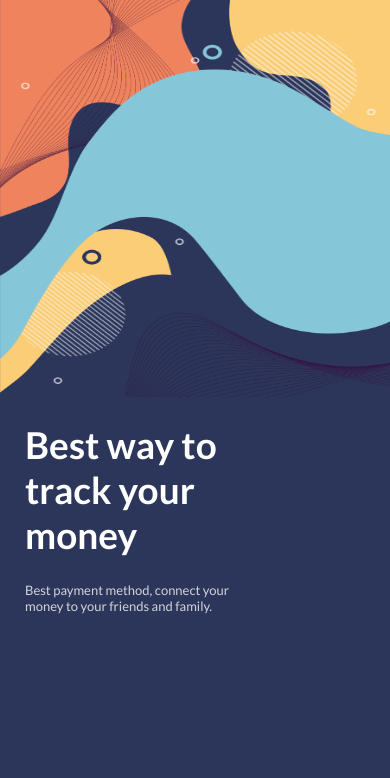
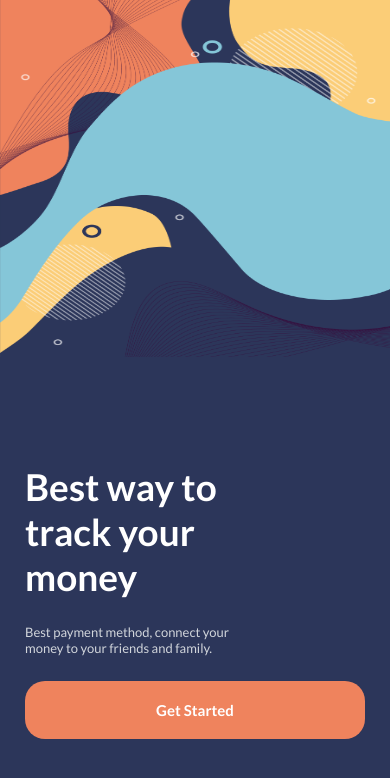
Before and after one commit to JoaoVitorLima242/Money_Bag, a React Native app: screen / in a window 390 px wide. Shown: the top 778 px of the page. Built offline with nearby package versions, Linux system fonts and the light colour scheme.

Commit message:
add button to welcome screen

```diff
--- /dev/null
+++ b/components/Buttons/RegularButton.tsx
@@ -0,0 +1,40 @@
+import React, { FunctionComponent, ReactNode } from "react";
+import styled from "styled-components/native";
+import {
+    GestureResponderEvent,
+    StyleProp,
+    TextStyle,
+    ViewStyle
+} from "react-native"
+
+// Styles
+import { colors } from "../colors";
+import RegularText from "../Text/RegularText";
+
+// types
+interface ButtonProps {
+    btnStyles?: StyleProp<ViewStyle>;
+    onPress: ((event: GestureResponderEvent) => void) | undefined;
+    textStyles?: StyleProp<TextStyle>
+    children: string
+}
+
+const ButtonView = styled.TouchableOpacity`
+    align-items: center;
+    background-color: ${colors.primary};
+    width: 100%;
+    padding: 20px;
+    border-radius: 20px;
+`
+
+const RegularButton: FunctionComponent<ButtonProps> = ({btnStyles, onPress, textStyles, children}) => {
+    return (
+        <ButtonView onPress={onPress} style={btnStyles}>
+            <RegularText textStyles={textStyles}>
+                {children}
+            </RegularText>
+        </ButtonView>
+    )
+}
+
+export default RegularButton
--- a/screens/Welcome.tsx
+++ b/screens/Welcome.tsx
@@ -9,6 +9,7 @@ import { colors } from "../components/colors";
 import background from "../assets/bgs/background_v1.png"
 import BigText from "../components/Text/BigText";
 import SmallText from "../components/Text/SmallText";
+import RegularButton from "../components/Buttons/RegularButton";
 
 const WelcomeContainer = styled(Container)`
     background-color: ${colors.secondary};
@@ -33,6 +34,8 @@ const BottomSection = styled.View`
     width: 100%;
     padding: 25px;
     flex: 1;
+    justify-content: flex-end;
+    margin-bottom: 80px;
 `;
 
 const Welcome: FunctionComponent = () => {
@@ -51,6 +54,9 @@ const Welcome: FunctionComponent = () => {
                     <SmallText textStyles={{width: "70%", marginBottom: 25}}>
                         Best payment method, connect your money to your friends and family.
                     </SmallText>
+                    <RegularButton onPress={() => {}}>
+                        Get Started
+                    </RegularButton>
                 </BottomSection>
             </WelcomeContainer>
         </>
```
